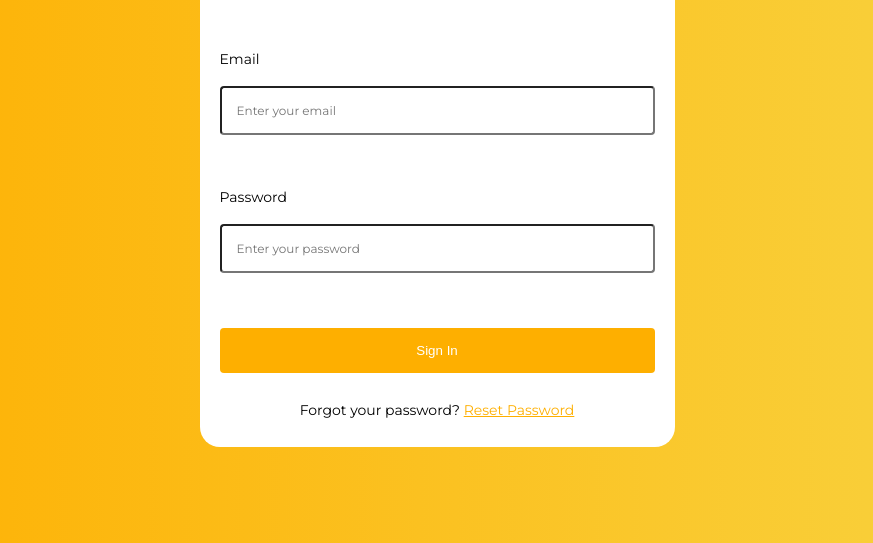
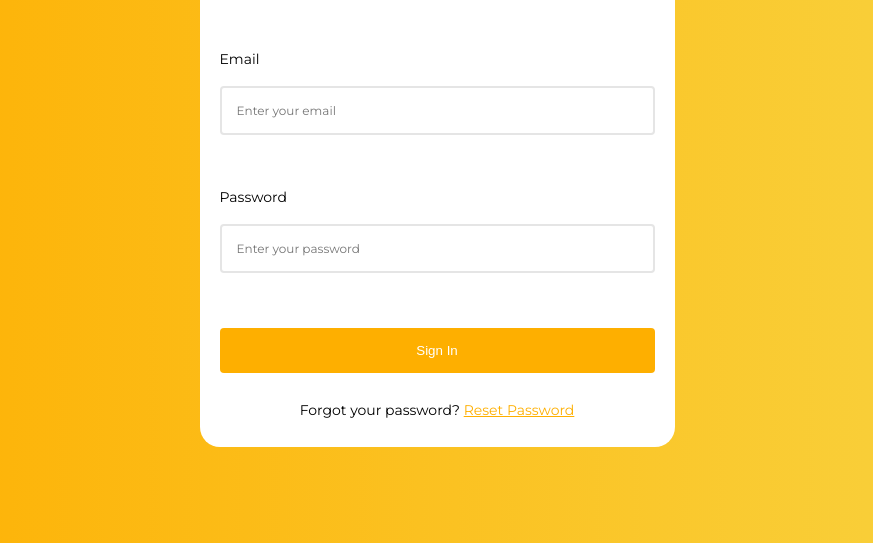
Before and after one commit to hoanguyen-agilityio/practice-javascript, a website built with Parcel: page src/pages/index.html in a window 1280 px wide. Shown: the part 257-800 px from the top of the page, without its empty margins (203-1076 px from the left). Built offline with nearby package versions, Linux system fonts and the light colour scheme.

Commit message:
Update border-style and border-color for .form-input

```diff
--- a/src/styles/components/input.css
+++ b/src/styles/components/input.css
@@ -2,6 +2,8 @@
 /* STYLE APPLIED TO THE MOBILE */
 .form-input {
   border-radius: var(--border-radius-s);
+  border-style: solid;
+  border-color: var(--secondary-color-150);
   margin-top: 10px;
   padding: 15px 15px;
   font-family: var(--font-family);
```
